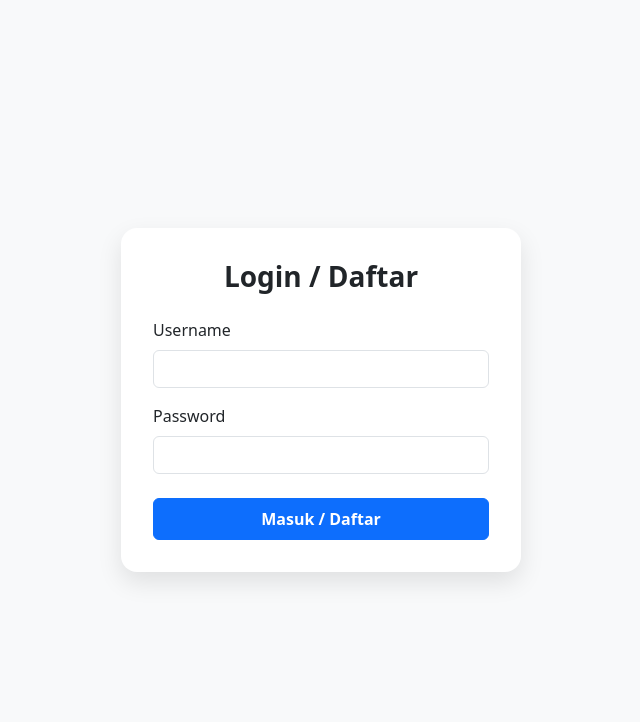
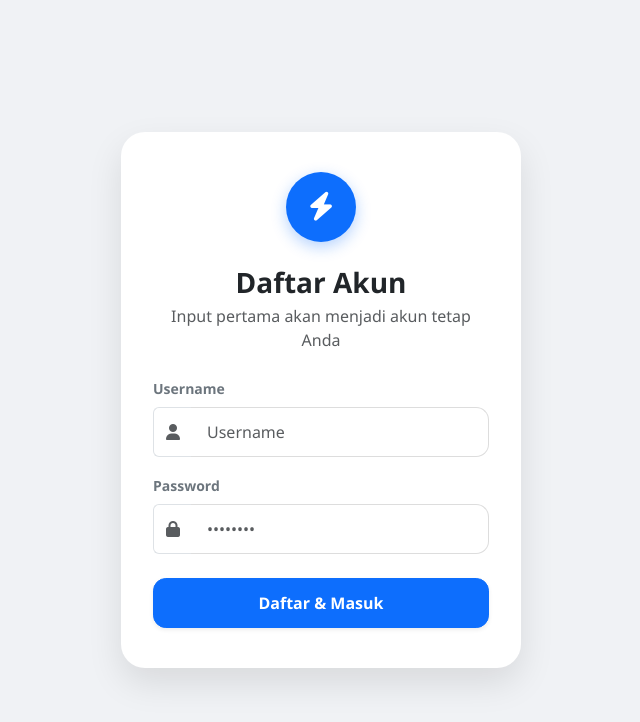
Before and after one commit to baraswr251-lab/dashboard-pro, a plain HTML site: page index.html in a window 1280 px wide. Shown: the whole page, without its empty margins (319-959 px from the left). Drawn offline with nearby package versions, Linux system fonts and the light colour scheme; some packages are replaced by stand-ins of ours; a script that the page names is missing.

Commit message:
Update index.html

```diff
--- a/index.html
+++ b/index.html
@@ -5,26 +5,88 @@
     <meta name="viewport" content="width=device-width, initial-scale=1.0">
     <title>Login - DigiPro</title>
     <link rel="stylesheet" href="https://cdn.jsdelivr.net/npm/bootstrap@5.3.0/dist/css/bootstrap.min.css">
+    <link rel="stylesheet" href="https://cdnjs.cloudflare.com/ajax/libs/font-awesome/6.4.0/css/all.min.css">
     <style>
-        body { background: #f8f9fa; display: flex; align-items: center; justify-content: center; height: 100vh; }
-        .login-card { width: 100%; max-width: 400px; padding: 2rem; border-radius: 1rem; box-shadow: 0 10px 25px rgba(0,0,0,0.1); background: #fff; }
+        body {
+            background: #f0f2f5;
+            display: flex;
+            align-items: center;
+            justify-content: center;
+            height: 100vh;
+            margin: 0;
+            font-family: 'Segoe UI', Tahoma, Geneva, Verdana, sans-serif;
+        }
+        .login-card {
+            width: 90%;
+            max-width: 400px;
+            padding: 2.5rem 2rem;
+            border-radius: 1.5rem;
+            box-shadow: 0 15px 35px rgba(0,0,0,0.1);
+            background: #fff;
+            text-align: center;
+        }
+        .icon-box {
+            width: 70px;
+            height: 70px;
+            background: #0d6efd;
+            color: white;
+            border-radius: 50%;
+            display: flex;
+            align-items: center;
+            justify-content: center;
+            margin: 0 auto 1.5rem;
+            font-size: 1.8rem;
+            box-shadow: 0 5px 15px rgba(13, 110, 253, 0.3);
+        }
+        .form-control {
+            border-radius: 0.8rem;
+            padding: 0.75rem 1rem;
+            border: 1px solid #ddd;
+        }
+        .form-control:focus {
+            box-shadow: 0 0 0 3px rgba(13, 110, 253, 0.1);
+            border-color: #0d6efd;
+        }
+        .btn-primary {
+            border-radius: 0.8rem;
+            padding: 0.75rem;
+            font-weight: 600;
+            transition: all 0.3s;
+        }
+        .btn-primary:active {
+            transform: scale(0.98);
+        }
     </style>
 </head>
 <body>
 
-<div class="login-card text-center">
-    <h3 class="fw-bold mb-4" id="authTitle">Login / Daftar</h3>
+<div class="login-card">
+    <div class="icon-box">
+        <i class="fas fa-bolt"></i>
+    </div>
+
+    <h3 class="fw-bold mb-1" id="authTitle">Menghubungkan...</h3>
+    <p class="text-muted mb-4" id="authSubtitle">Silakan tunggu sebentar</p>
 
     <form id="authForm">
         <div class="mb-3 text-start">
-            <label class="form-label">Username</label>
-            <input type="text" id="userInput" class="form-control" required>
+            <label class="form-label small fw-bold text-secondary">Username</label>
+            <div class="input-group">
+                <span class="input-group-text bg-white border-end-0"><i class="fas fa-user text-muted"></i></span>
+                <input type="text" id="userInput" class="form-control border-start-0" placeholder="Username" required>
+            </div>
         </div>
         <div class="mb-4 text-start">
-            <label class="form-label">Password</label>
-            <input type="password" id="passInput" class="form-control" required>
+            <label class="form-label small fw-bold text-secondary">Password</label>
+            <div class="input-group">
+                <span class="input-group-text bg-white border-end-0"><i class="fas fa-lock text-muted"></i></span>
+                <input type="password" id="passInput" class="form-control border-start-0" placeholder="••••••••" required>
+            </div>
         </div>
-        <button type="submit" class="btn btn-primary w-100 py-2 fw-bold">Masuk / Daftar</button>
+
+        <button type="submit" id="authBtn" class="btn btn-primary w-100 shadow-sm">
+            Lanjutkan
+        </button>
     </form>
 </div>
 
@@ -32,22 +94,58 @@
 <script src="https://cdn.jsdelivr.net/npm/sweetalert2@11"></script>
 
 <script>
-    // Logika panggil handleAuth saat tombol submit diklik
+    // 1. Inisialisasi Tampilan Berdasarkan Kondisi User
+    document.addEventListener('DOMContentLoaded', () => {
+        const registered = localStorage.getItem('registeredUser');
+        const title = document.getElementById('authTitle');
+        const subtitle = document.getElementById('authSubtitle');
+        const btn = document.getElementById('authBtn');
+
+        if (!registered) {
+            title.innerText = "Daftar Akun";
+            subtitle.innerText = "Input pertama akan menjadi akun tetap Anda";
+            btn.innerText = "Daftar & Masuk";
+        } else {
+            title.innerText = "Selamat Datang";
+            subtitle.innerText = "Silakan login ke dashboard Anda";
+            btn.innerText = "Masuk Sekarang";
+        }
+    });
+
+    // 2. Logika Submit Form
     document.getElementById('authForm').addEventListener('submit', function(e) {
         e.preventDefault();
 
         const u = document.getElementById('userInput').value;
         const p = document.getElementById('passInput').value;
 
-        // Panggil fungsi dari auth.js
-        const hasil = handleAuth(u, p);
+        // Panggil handleAuth dari file auth.js
+        const result = handleAuth(u, p);
 
-        if (hasil === "DAFTAR_SUKSES" || hasil === "LOGIN_SUKSES") {
+        if (result === "DAFTAR_SUKSES") {
+            Swal.fire({
+                icon: 'success',
+                title: 'Akun Berhasil Dibuat!',
+                text: 'Mengarahkan ke Dashboard...',
+                timer: 2000,
+                showConfirmButton: false
+            }).then(() => {
+                window.location.href = 'dashboard.html';
+            });
+        }
+        else if (result === "LOGIN_SUKSES") {
             window.location.href = 'dashboard.html';
-        } else {
-            Swal.fire('Gagal!', 'Password salah, Bos!', 'error');
+        }
+        else if (result === "SALAH_PASSWORD") {
+            Swal.fire({
+                icon: 'error',
+                title: 'Gagal Masuk',
+                text: 'Password yang Anda masukkan salah!',
+                confirmButtonColor: '#0d6efd'
+            });
         }
     });
 </script>
+
 </body>
 </html>
```
